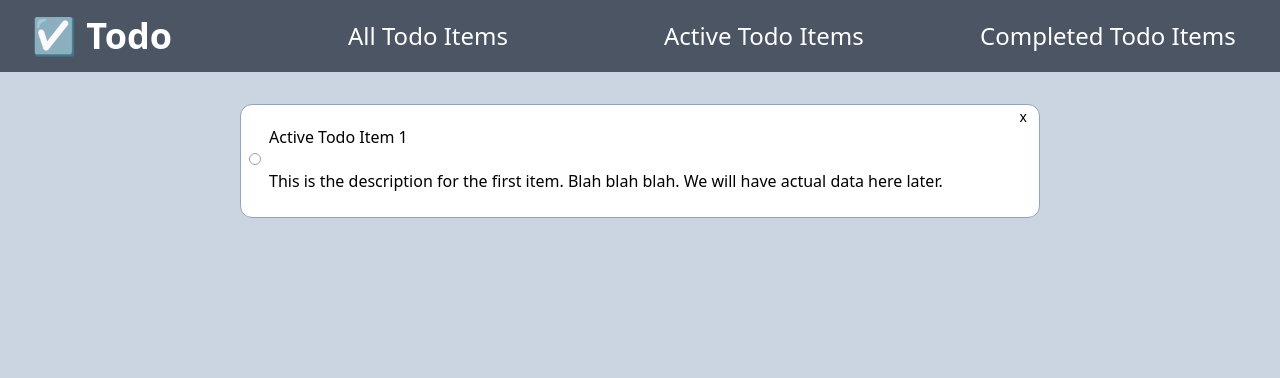
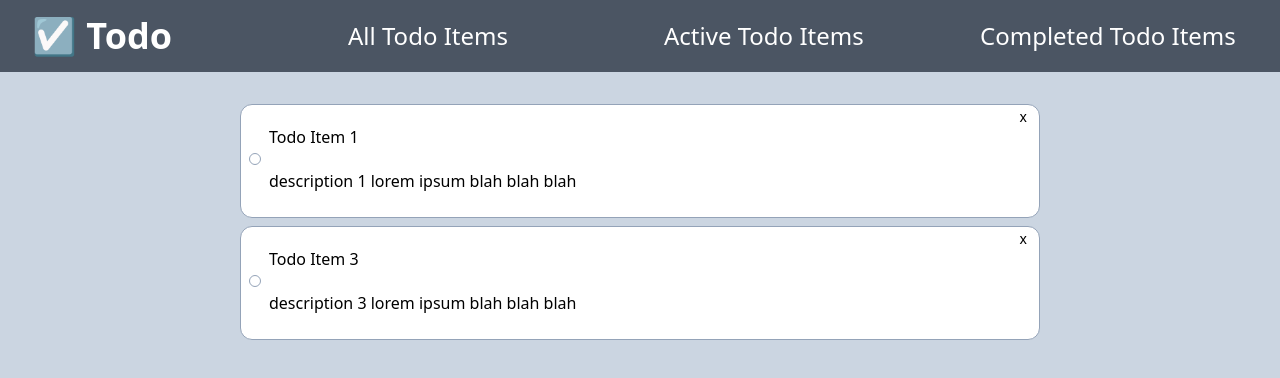
Before and after one commit to BrandB123/svelte-todo, a SvelteKit app: page /active in a window 1280 px wide. Shown: the top 378 px of the page. Built offline with nearby package versions, Linux system fonts and the light colour scheme.

Commit message:
Implement creation of todo items from temp data

```diff
--- /dev/null
+++ b/src/lib/tempData.ts
@@ -0,0 +1,23 @@
+interface TodoItem {
+    title: string;
+    description: string;
+    completed: boolean;
+}
+
+export const tempData = [
+    {
+     title: "Todo Item 1",
+     description: "description 1 lorem ipsum blah blah blah",
+     completed: false
+    },
+    {
+     title: "Todo Item 2",
+     description: "description 2 lorem ipsum blah blah blah",
+     completed: true
+    },
+    {
+     title: "Todo Item 3",
+     description: "description 3 lorem ipsum blah blah blah",
+     completed: false
+    }
+] as TodoItem[];
--- a/src/routes/+layout.svelte
+++ b/src/routes/+layout.svelte
@@ -1,7 +1,5 @@
 <script lang='ts'>
     import "../app.css";
-
-    // const name: string = "U+2713 Todo App";
 </script>
 
 <nav class="bg-gray-600 text-white pt-4 pl-8 pb-4 font-sans text-2xl grid grid-cols-4 row-end-auto items-center gap-4 ">
--- a/src/routes/+page.svelte
+++ b/src/routes/+page.svelte
@@ -1,20 +1,16 @@
+<script lang="ts">
+    import TodoTile from './TodoTile.svelte';
+    import { tempData } from '$lib/tempData';
+</script>
+
 <div class="grid grid-rows-2 justify-center w-full p-8 gap-y-2">
-
-    <div class=" relative w-[800px] bg-white border border-slate-400 rounded-xl p-5 grid grid-cols-2 grid-rows-2 gap-y-2">
-        <h3 class="rounded-lg pl-2 w-1/2">
-          Todo Item 1
-        </h3>
-        <button class="justify-self-end align-self-start text-sm pl-2 pr-2 -translate-y-6 translate-x-4">x</button>
-        <p class="pt-1 pb-1 pl-2 rounded-lg col-span-2 row-span-1">
-          This is the description for the first item. Blah blah blah. We will have actual data here later.
-        </p>
-        <button class="border border-slate-400 rounded-full size-3 absolute top-1/2 left-2 -translate-y-2"></button>
-    </div>
+    {#each tempData as todoItem}
+      <TodoTile title={todoItem.title} description={todoItem.description} completed={todoItem.completed}/>
+    {/each}
 
     <div class="w-[800px] bg-slate-100 border border-slate-300 rounded-xl p-5 grid grid-cols-2 grid-rows-2 gap-y-2">
         <input placeholder="Title" required class="bg-slate-100 text-neutral-500 border border-transparent placeholder-shown:border-slate-300 rounded-lg pl-2 w-1/2 focus:outline-none focus:border-transparent">
         <button class="text-neutral-400 justify-self-end align-self-start text-sm pl-2 pr-2 -translate-y-4 translate-x-4">add</button>
         <input placeholder="Description" class="bg-slate-100 text-neutral-500 border border-transparent placeholder-shown:border-slate-300 focus:outline-none focus:border-transparent pt-1 pb-1 pl-2 rounded-lg col-span-2 row-span-1">
     </div>
-
 </div>
--- /dev/null
+++ b/src/routes/CompleteButton.svelte
@@ -0,0 +1,13 @@
+<script lang='ts'>
+    export let completed = false;
+
+    let buttonColor: string;
+    if (completed){
+        buttonColor = 'bg-cyan-400'
+    } else {
+        buttonColor = 'border border-slate-400';
+    }
+
+</script>
+
+<button class="{buttonColor} rounded-full size-3 absolute top-1/2 left-2 -translate-y-2"></button>
--- /dev/null
+++ b/src/routes/TodoTile.svelte
@@ -0,0 +1,17 @@
+<script lang="ts">
+    import CompleteButton from "./CompleteButton.svelte";
+    export let title = "Todo Item 1";
+    export let description = "This is the description for the first item. Blah blah blah. We will have actual data here later.";
+    export let completed = false;
+</script>
+
+<div class=" relative w-[800px] bg-white border border-slate-400 rounded-xl p-5 grid grid-cols-2 grid-rows-2 gap-y-2">
+    <h3 class="rounded-lg pl-2 w-1/2">
+      {title}
+    </h3>
+    <button class="justify-self-end align-self-start text-sm pl-2 pr-2 -translate-y-6 translate-x-4">x</button>
+    <p class="pt-1 pb-1 pl-2 rounded-lg col-span-2 row-span-1">
+      {description}
+    </p>
+    <CompleteButton completed={completed}/>
+</div>
--- a/src/routes/active/+page.svelte
+++ b/src/routes/active/+page.svelte
@@ -1,13 +1,13 @@
+<script lang="ts">
+  import TodoTile from '../TodoTile.svelte';
+  import { tempData } from '$lib/tempData';
+</script>
+
+
 <div class="grid grid-rows-2 justify-center w-full p-8 gap-y-2">
-
-    <div class=" relative w-[800px] bg-white border border-slate-400 rounded-xl p-5 grid grid-cols-2 grid-rows-2 gap-y-2">
-        <h3 class="rounded-lg pl-2 w-1/2">
-          Active Todo Item 1
-        </h3>
-        <button class="justify-self-end align-self-start text-sm pl-2 pr-2 -translate-y-6 translate-x-4">x</button>
-        <p class="pt-1 pb-1 pl-2 rounded-lg col-span-2 row-span-1">
-          This is the description for the first item. Blah blah blah. We will have actual data here later.
-        </p>
-        <button class="border border-slate-400 rounded-full size-3 absolute top-1/2 left-2 -translate-y-2"></button>
-    </div>
+  {#each tempData as todoItem}
+    {#if todoItem.completed !== true}
+      <TodoTile title={todoItem.title} description={todoItem.description} completed={todoItem.completed}/>
+    {/if}
+  {/each}
 </div>
--- a/src/routes/complete/+page.svelte
+++ b/src/routes/complete/+page.svelte
@@ -1,13 +1,13 @@
+<script lang="ts">
+  import TodoTile from '../TodoTile.svelte';
+  import { tempData } from '$lib/tempData';
+</script>
+
+
 <div class="grid grid-rows-2 justify-center w-full p-8 gap-y-2">
-
-    <div class=" relative w-[800px] bg-white border border-slate-400 rounded-xl p-5 grid grid-cols-2 grid-rows-2 gap-y-2">
-        <h3 class="rounded-lg pl-2 w-1/2">
-          Completed Todo Item 1
-        </h3>
-        <button class="justify-self-end align-self-start text-sm pl-2 pr-2 -translate-y-6 translate-x-4">x</button>
-        <p class="pt-1 pb-1 pl-2 rounded-lg col-span-2 row-span-1">
-          This is the description for the first item. Blah blah blah. We will have actual data here later.
-        </p>
-        <button class="bg-cyan-400 rounded-full size-3 absolute top-1/2 left-2 -translate-y-2"></button>
-    </div>
+  {#each tempData as todoItem}
+    {#if todoItem.completed === true}
+      <TodoTile title={todoItem.title} description={todoItem.description} completed={todoItem.completed}/>
+    {/if}
+  {/each}
 </div>
```
